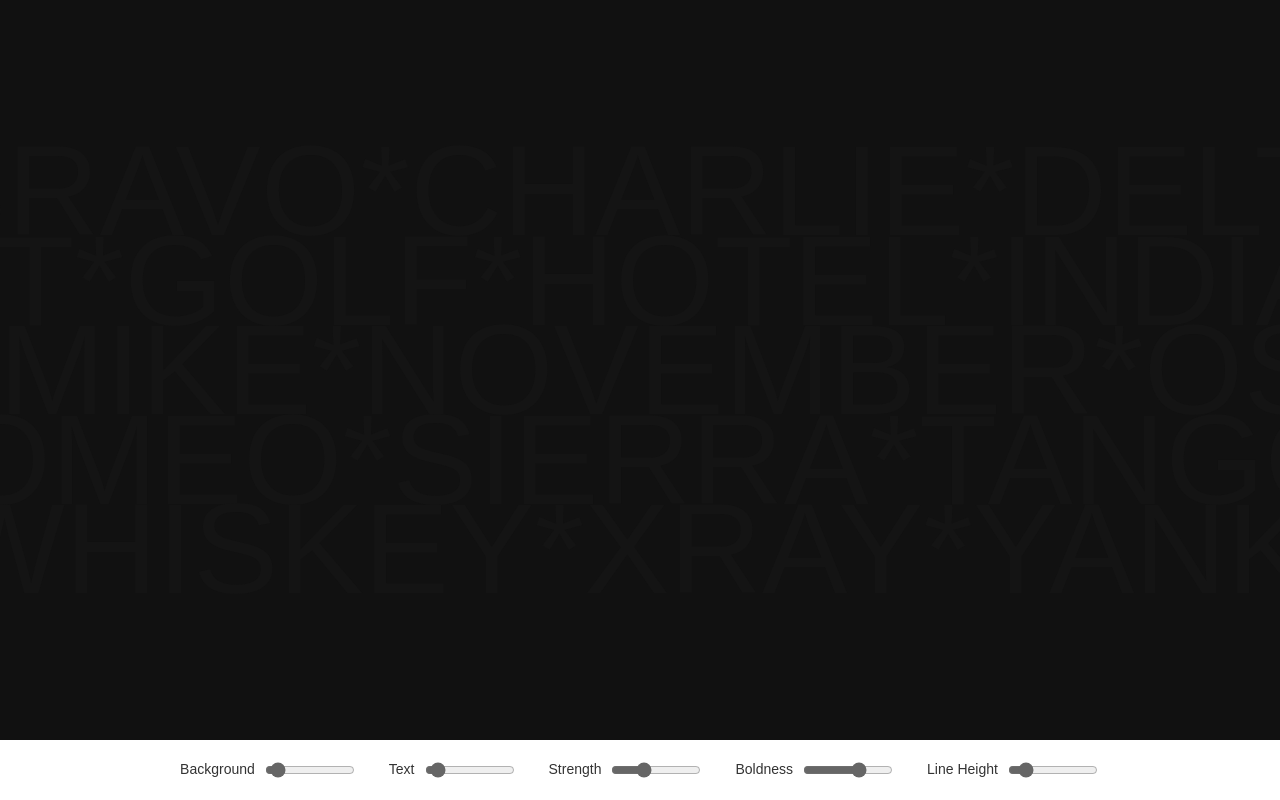
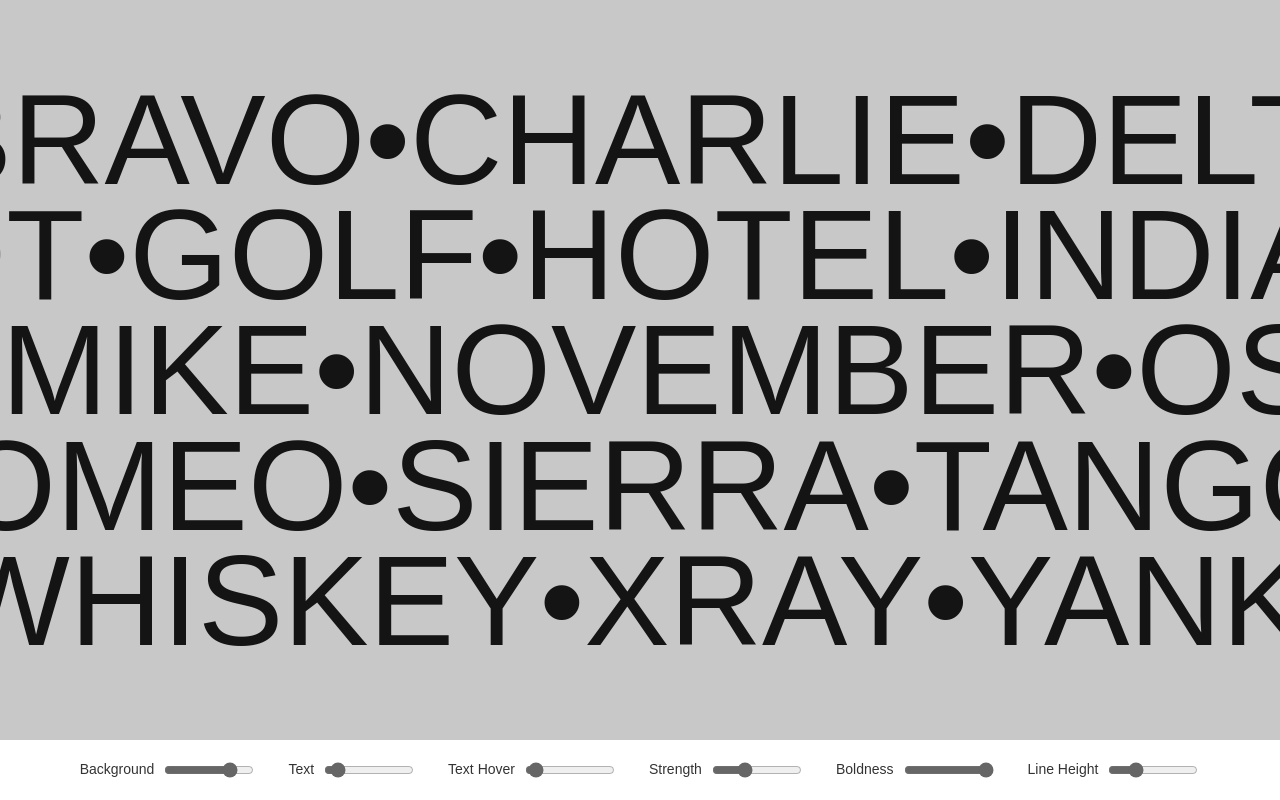
Before and after one commit to FuturaExtraBold/hovertext, a React (Vite) app: page / in a window 1280 px wide. Shown: the top 800 px of the page. Built offline with nearby package versions, Linux system fonts and the light colour scheme; a web font is replaced by a local one.

Commit message:
feat: add text hover color and delimiter config

```diff
--- a/src/App.jsx
+++ b/src/App.jsx
@@ -1,6 +1,6 @@
-import { AppProvider, useApp } from "./context/AppContext";
 import { Breaker } from "./components/Breaker";
 import { ControlBar } from "./components/ControlBar";
+import { AppProvider, useApp } from "./context/AppContext";
 
 const lines = [
   "ALPHA BRAVO CHARLIE DELTA ECHO",
--- a/src/components/Breaker.jsx
+++ b/src/components/Breaker.jsx
@@ -1,10 +1,14 @@
 import { Char } from "./Char";
+import { useApp } from "../context/AppContext";
 
 export function Breaker({ text }) {
+  const { config } = useApp();
+  const { textDelimiter } = config;
+
   return (
     <span className="breaker">
       {text.split("").map((char, i) => {
-        const displayChar = char === " " ? "*" : char;
+        const displayChar = char === " " ? textDelimiter : char;
         return <Char key={i} char={displayChar} />;
       })}
     </span>
--- a/src/components/Char.jsx
+++ b/src/components/Char.jsx
@@ -20,9 +20,9 @@ export function Char({ char }) {
 
     const proximity = 1 - Math.min(distance, config.strength) / config.strength;
 
-    const weight = Math.round(100 + proximity * config.boldness);
+    const weight = Math.round(100 + proximity * (config.boldness - 100));
     const colorValue = Math.round(
-      config.textColor + proximity * (255 - config.textColor),
+      config.textColor + proximity * (config.textColorHover - config.textColor),
     );
 
     return { fontWeight: weight, colorValue };
--- a/src/components/ControlBar.jsx
+++ b/src/components/ControlBar.jsx
@@ -1,5 +1,5 @@
+import { configLabels, configRanges } from "../config";
 import { useApp } from "../context/AppContext";
-import { configRanges, configLabels } from "../config";
 
 export function ControlBar() {
   const { config, updateConfig } = useApp();
--- a/src/config.js
+++ b/src/config.js
@@ -1,22 +1,26 @@
 export const defaultConfig = {
-  bgColor: 17,
+  bgColor: 200,
   textColor: 20,
+  textColorHover: 12,
   strength: 300,
-  boldness: 1000,
-  lineHeight: 0.7,
+  boldness: 900,
+  lineHeight: 0.9,
+  textDelimiter: "•",
 };
 
 export const configRanges = {
   bgColor: { min: 0, max: 255, step: 1 },
   textColor: { min: 0, max: 255, step: 1 },
+  textColorHover: { min: 0, max: 255, step: 1 },
   strength: { min: 50, max: 800, step: 1 },
-  boldness: { min: 100, max: 1500, step: 1 },
+  boldness: { min: 100, max: 900, step: 100 },
   lineHeight: { min: 0.5, max: 2, step: 0.05 },
 };
 
 export const configLabels = {
   bgColor: "Background",
   textColor: "Text",
+  textColorHover: "Text Hover",
   strength: "Strength",
   boldness: "Boldness",
   lineHeight: "Line Height",
```
